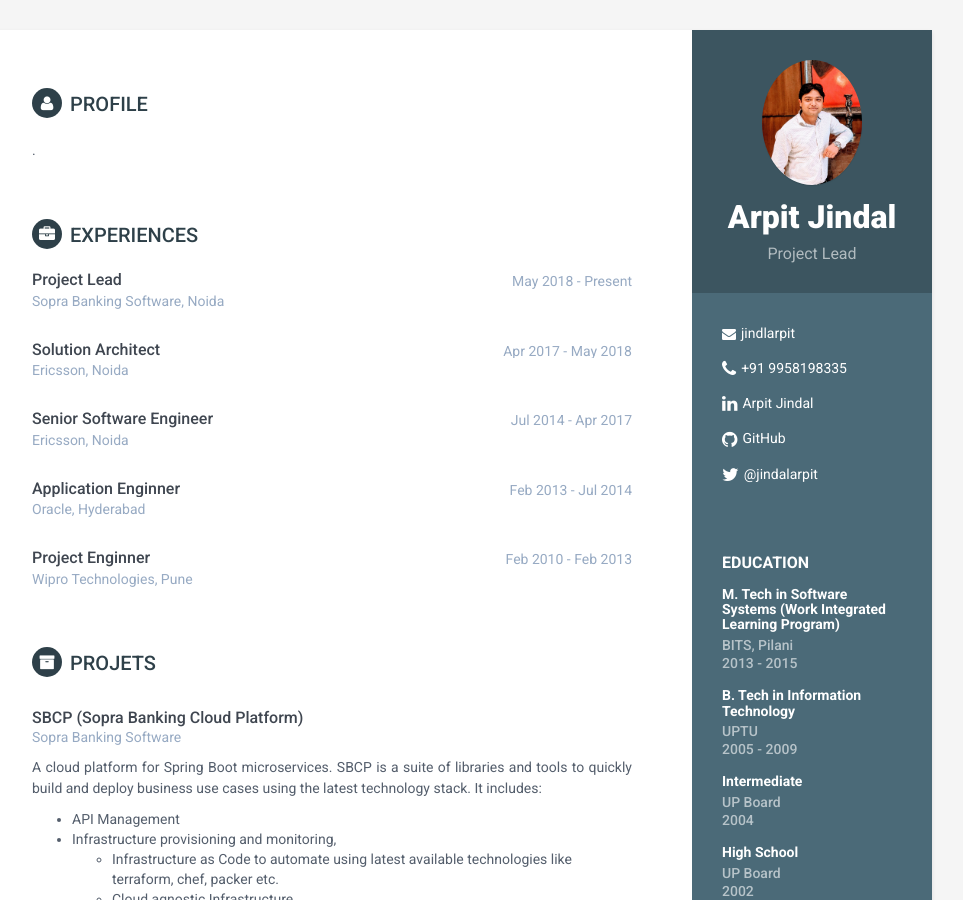
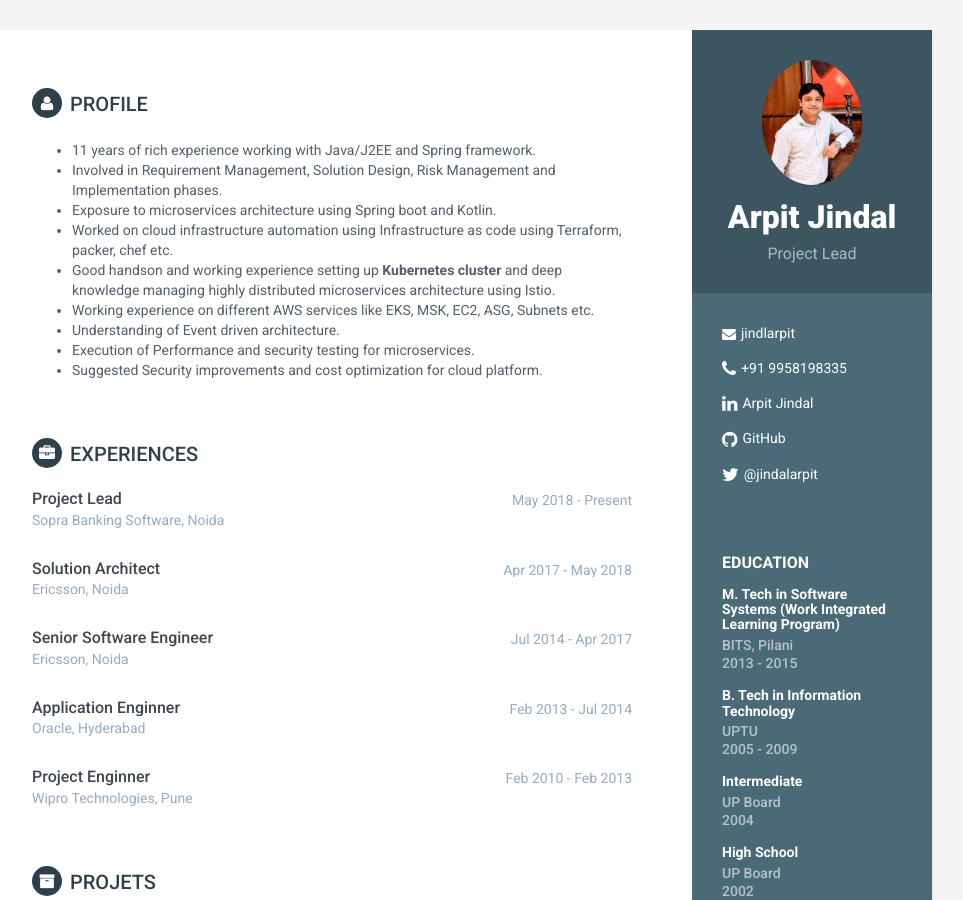
Before and after one commit to jindalarpit/resume, a Jekyll site: the page built from index.html, in a window 1280 px wide and 900 px high. Shown: the whole window, without its empty margins (188-1151 px from the left). Built offline with Jekyll 4.4.1, drawn with Linux system fonts in a browser that asks for light colours.

Commit message:
updated project description

```diff
--- a/_config.yml
+++ b/_config.yml
@@ -10,7 +10,16 @@
 name: Arpit Jindal
 tagline: Project Lead
 pic: profile.jpg
-summary: "."
+summary: |
+  - 11 years of rich experience working with Java/J2EE and Spring framework.
+  - Involved in Requirement Management, Solution Design, Risk Management and Implementation phases.
+  - Exposure to microservices architecture using Spring boot and Kotlin.
+  - Worked on cloud infrastructure automation using Infrastructure as code using Terraform, packer, chef etc.
+  - Good handson and working experience setting up **Kubernetes cluster** and deep knowledge managing highly distributed microservices architecture using Istio.
+  - Working experience on different AWS services like EKS, MSK, EC2, ASG, Subnets etc.
+  - Understanding of Event driven architecture.
+  - Execution of Performance and security testing for microservices.
+  - Suggested Security improvements and cost optimization for cloud platform.
 
 #sidebar links
 email: jindalarpit@gmail.com
--- a/_includes/career-profile.html
+++ b/_includes/career-profile.html
@@ -2,7 +2,7 @@
 <section class="section summary-section">
     <h2 class="section-title"><i class="fa fa-user"></i>Profile</h2>
     <div class="summary">
-        <p>{{ site.summary }}</p>
+        <p>{{ site.summary | markdownify }}</p>
     </div>
 </section>
 {% endif %}
```
